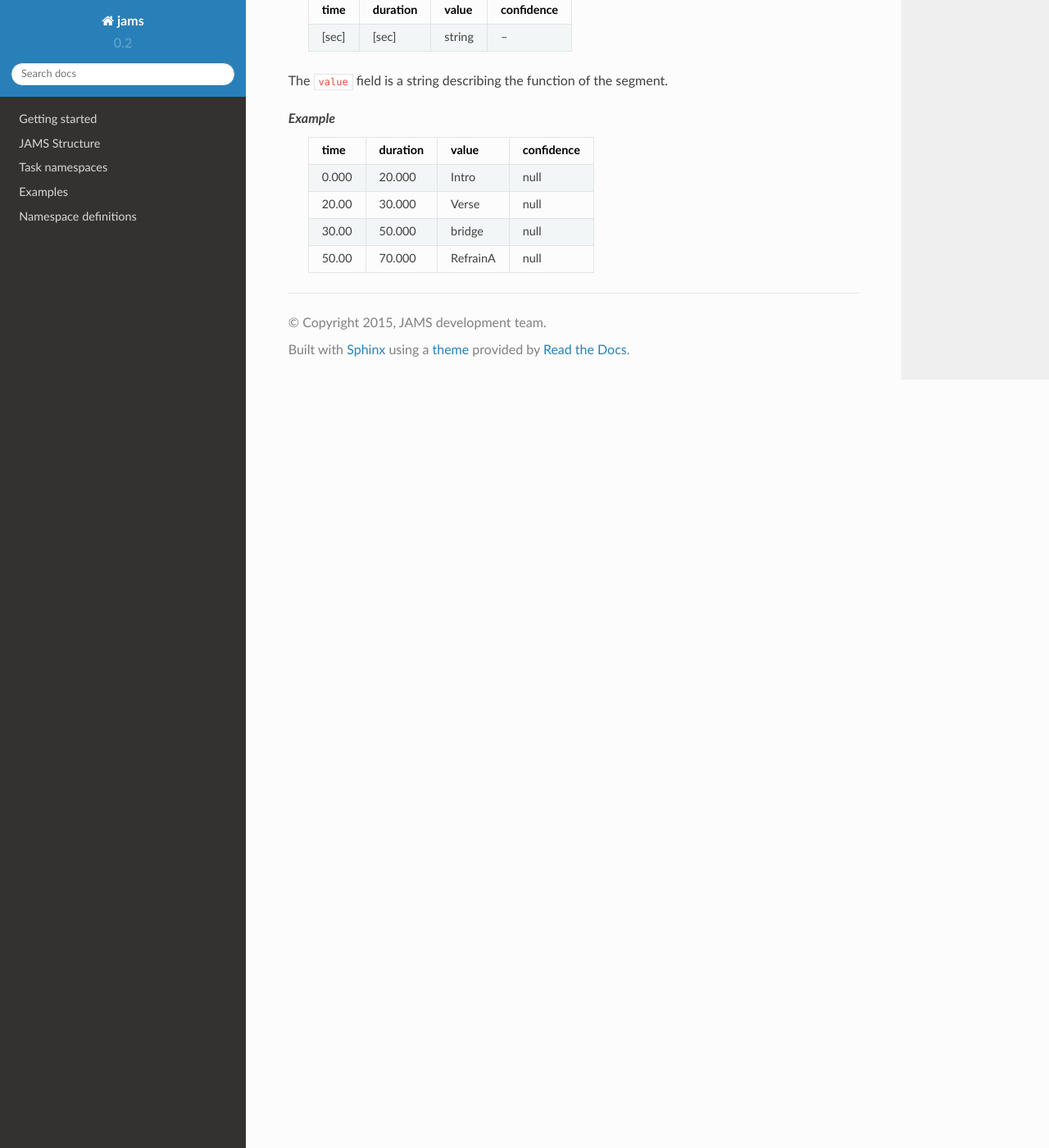
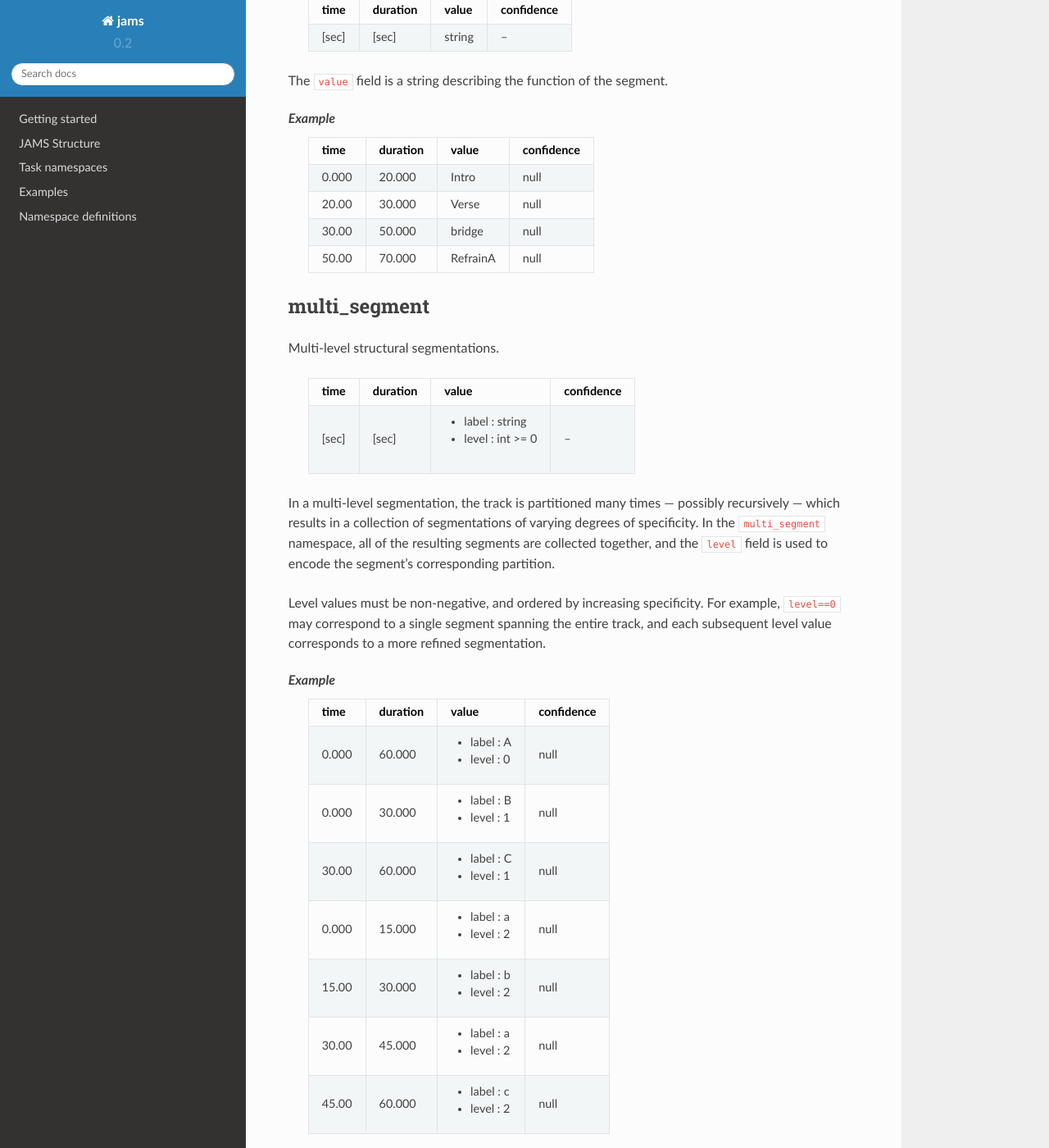
Before and after one commit to marl/jams, a Sphinx documentation site: the page built from docs/namespaces/segment.rst, in a window 1280 px wide and 1400 px high, scrolled down 2272 px. Shown: the whole window at 82% size. Built offline with Sphinx 7.4.7 and the Read the Docs theme 2.0.0, drawn with Linux system fonts in a browser that asks for light colours.

Commit message:
documented multi_segment namespace

```diff
--- a/docs/namespaces/segment.rst
+++ b/docs/namespaces/segment.rst
@@ -125,3 +125,45 @@ The ``value`` field is a string describing the function of the segment.
     30.00 50.000   bridge               null
     50.00 70.000   RefrainA             null
     ===== ======== ==================== ==========
+
+
+multi_segment
+~~~~~~~~~~~~~
+Multi-level structural segmentations.
+
+    ===== ======== ================== ==========
+    time  duration value              confidence
+    ===== ======== ================== ==========
+    [sec] [sec]    * label : string   --
+                   * level : int >= 0
+    ===== ======== ================== ==========
+
+In a multi-level segmentation, the track is partitioned many times ---
+possibly recursively --- which results in a collection of segmentations of varying degrees
+of specificity.  In the ``multi_segment`` namespace, all of the resulting segments are
+collected together, and the ``level`` field is used to encode the segment's corresponding
+partition.
+
+Level values must be non-negative, and ordered by increasing specificity.  For example,
+``level==0`` may correspond to a single segment spanning the entire track, and each
+subsequent level value corresponds to a more refined segmentation.
+
+*Example*
+    ===== ======== ================== ==========
+    time  duration value              confidence
+    ===== ======== ================== ==========
+    0.000 60.000   * label : A        null
+                   * level : 0
+    0.000 30.000   * label : B        null
+                   * level : 1
+    30.00 60.000   * label : C        null
+                   * level : 1
+    0.000 15.000   * label : a        null
+                   * level : 2
+    15.00 30.000   * label : b        null
+                   * level : 2
+    30.00 45.000   * label : a        null
+                   * level : 2
+    45.00 60.000   * label : c        null
+                   * level : 2
+    ===== ======== ================== ==========
```
